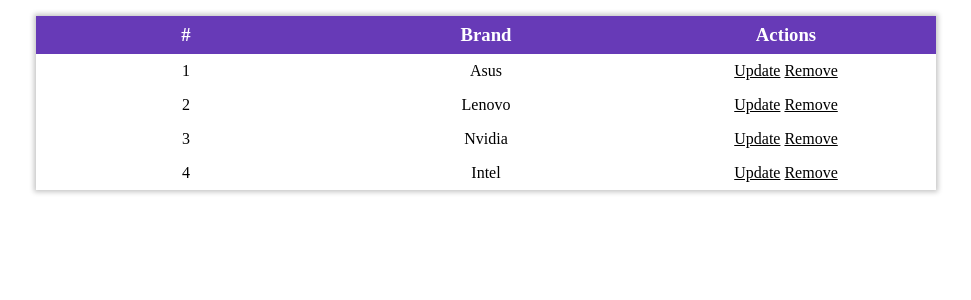
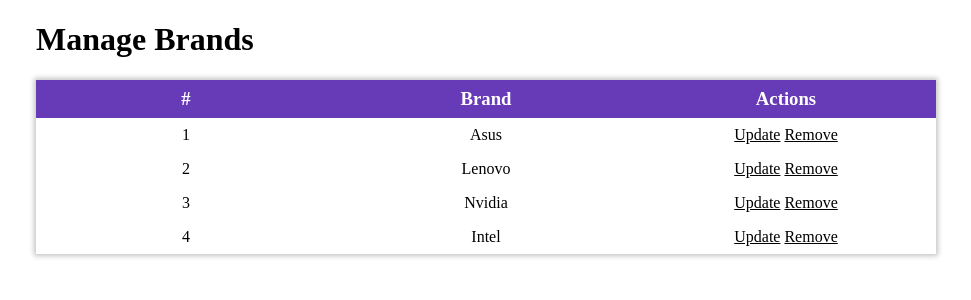
Before and after one commit to jonathanfrancisco/Inventory-Management-System, a PHP site: page /brand.php in a window 1280 px wide. Shown: the part 80-380 px from the top of the page, without its empty margins (154-1125 px from the left). Run offline with PHP 8.4, Linux system fonts and the light colour scheme.

Commit message:
Add page identifier

```diff
--- a/assets/style.css
+++ b/assets/style.css
@@ -27,12 +27,13 @@
     margin: 0;
 }
 
+.container {
+    max-width: 900px;
+    margin: 0 auto;
+}
 .table {
     max-width: 100%;
-    max-width: 900px;
-    margin: 1em auto;
     box-shadow: 0px 0px 5px 2px #c5c5c5;;
-
 }
 
 .table__header {
--- a/brand.php
+++ b/brand.php
@@ -15,14 +15,14 @@
         <a href="logout.php"><h2>Logout</h2></a>
     </div>
 
+    <div class="container">
+        <h1>Manage Brands</h1>
         <div class="table">
             <div class="table__header table__row brand__row">
                 <h3>#</h3>
                 <h3>Brand</h3>
                 <h3>Actions</h3>
             </div>
-
-
             <div class="table__row brand__row">
                 <p>1</p>
                 <p>Asus</p>
@@ -56,6 +56,7 @@
                 </div>
             </div>
         </div>
+    </div>
 
     <script src="assets/app.js"></script>
 
--- a/category.php
+++ b/category.php
@@ -15,6 +15,8 @@
         <a href="logout.php"><h2>Logout</h2></a>
     </div>
 
+    <div class="container">
+        <h1>Manage categories</h1>
         <div class="table">
             <div class="table__header table__row category__row">
                 <h3>#</h3>
@@ -56,6 +58,7 @@
                 </div>
             </div>
         </div>
+    </div>
 
     <script src="assets/app.js"></script>
 
```
Lines whose indentation alone changed are shown as unchanged.
